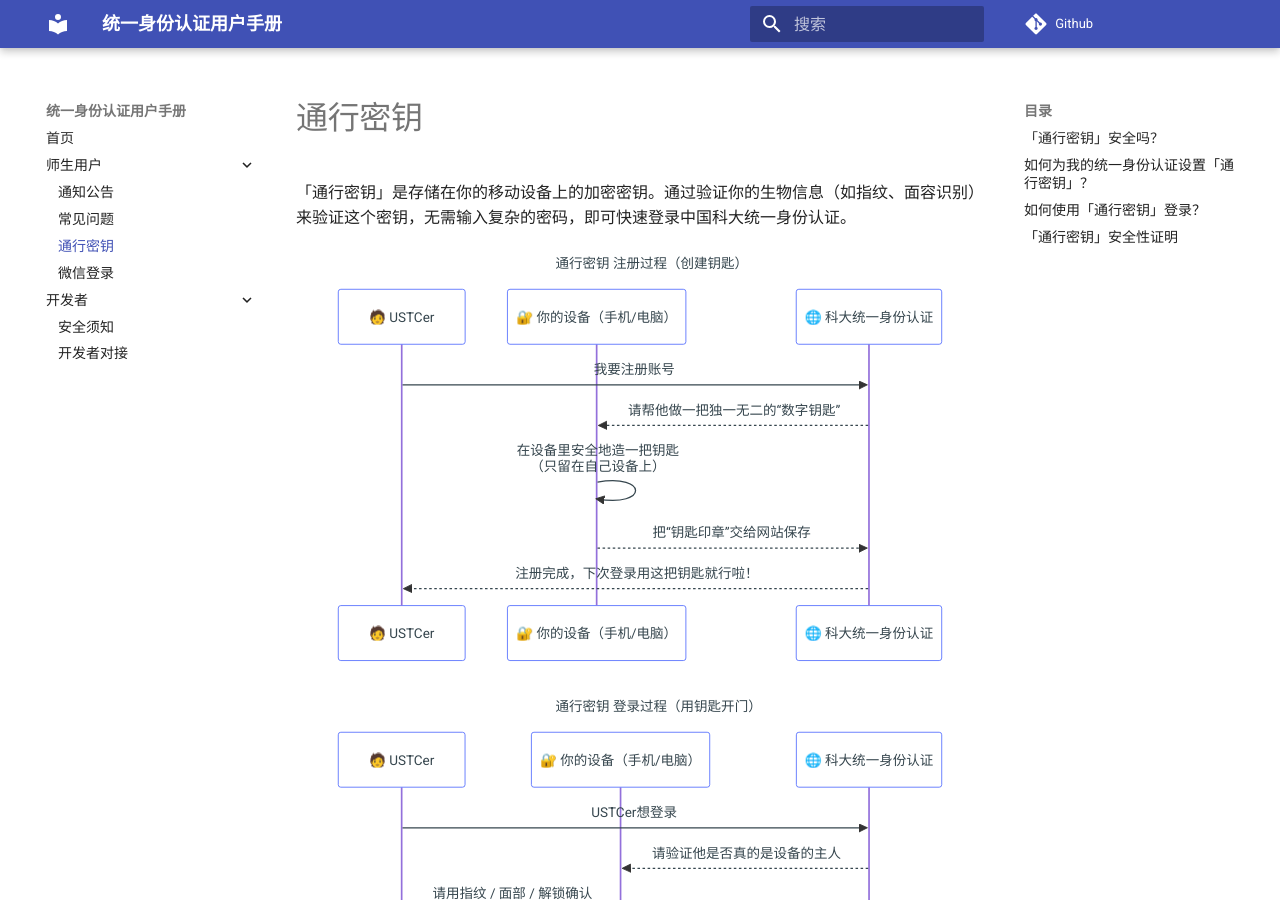
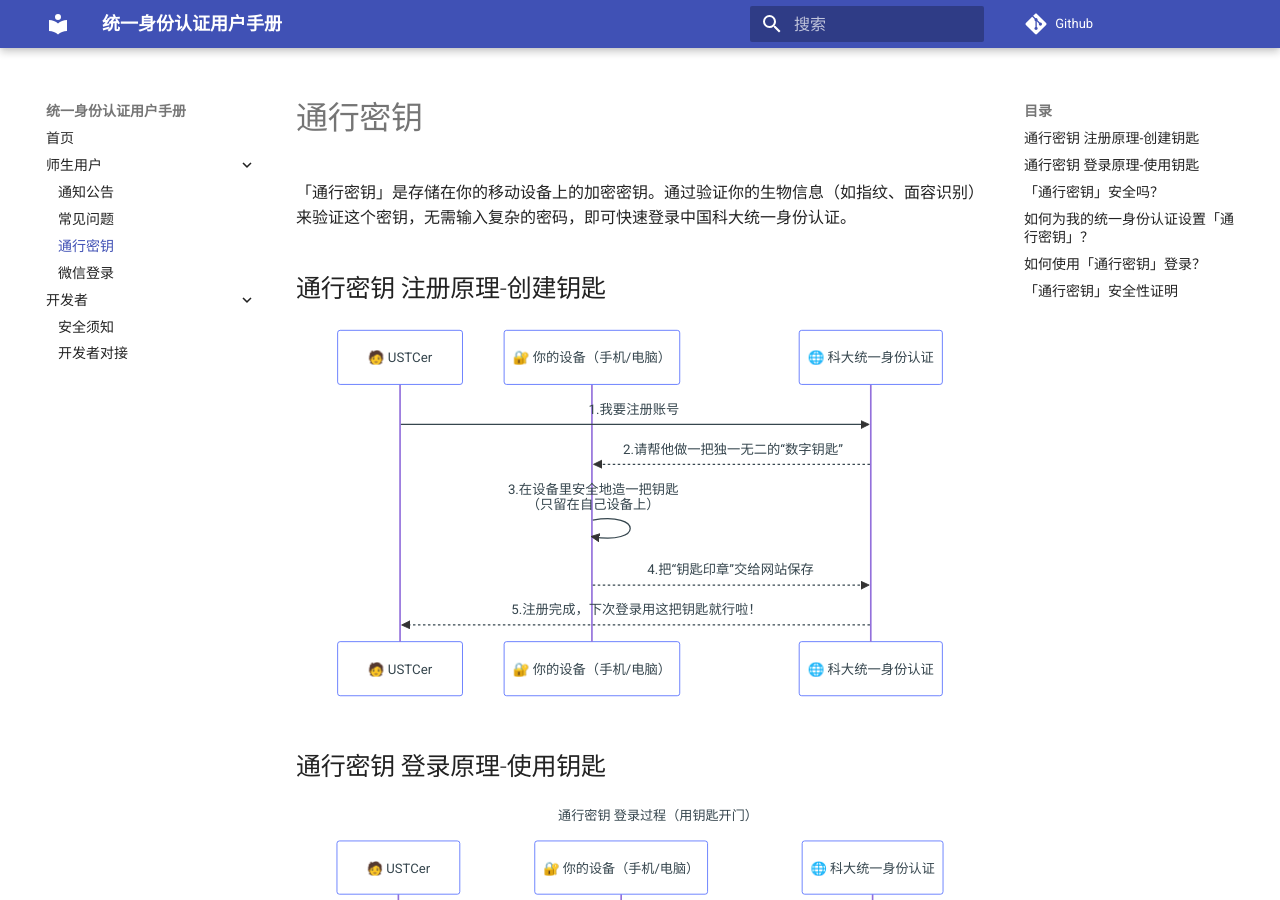
Before and after one commit to wf0229/id_doc, an MkDocs documentation site: the page built from docs/passkey.md, in a window 1280 px wide and 900 px high. Built offline with MkDocs 1.6.1 and Material for MkDocs 9.7.7, drawn with Linux system fonts in a browser that asks for light colours; comment, search, counter and statistics services are not loaded.

Commit message:
Update passkey.md

````diff
--- a/docs/passkey.md
+++ b/docs/passkey.md
@@ -2,20 +2,21 @@
 
 「通行密钥」是存储在你的移动设备上的加密密钥。通过验证你的生物信息（如指纹、面容识别）来验证这个密钥，无需输入复杂的密码，即可快速登录中国科大统一身份认证。
 
+## 通行密钥 注册原理-创建钥匙
 ```mermaid
 sequenceDiagram
-    title 通行密钥 注册过程（创建钥匙）
     participant U as 🧑 USTCer
     participant D as 🔐 你的设备（手机/电脑）
     participant P as 🌐 科大统一身份认证
 
-    U->>P: 我要注册账号
-    P-->>D: 请帮他做一把独一无二的“数字钥匙”
-    D->>D: 在设备里安全地造一把钥匙<br/>（只留在自己设备上）
-    D-->>P: 把“钥匙印章”交给网站保存
-    P-->>U: 注册完成，下次登录用这把钥匙就行啦！
+    U->>P: 1.我要注册账号
+    P-->>D: 2.请帮他做一把独一无二的“数字钥匙”
+    D->>D: 3.在设备里安全地造一把钥匙<br/>（只留在自己设备上）
+    D-->>P: 4.把“钥匙印章”交给网站保存
+    P-->>U: 5.注册完成，下次登录用这把钥匙就行啦！
 ```
 
+## 通行密钥 登录原理-使用钥匙
 ```mermaid
 sequenceDiagram
     title 通行密钥 登录过程（用钥匙开门）
````
Also changed, not shown: other parts of docs/passkey.md (+6 -8 lines).
